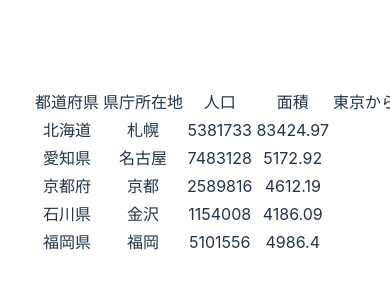
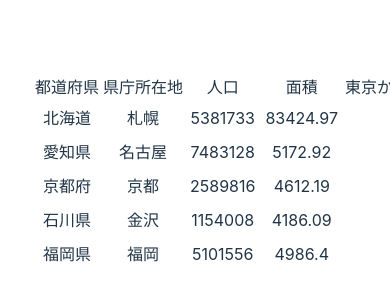
Before and after one commit to takuya320/vite-on-vercel, a React (Vite) app: page /table-test in a window 390 px wide. Shown: the part 250-550 px from the top of the page. Built offline with nearby package versions, Linux system fonts and the light colour scheme.

Commit message:
Update TableTest.tsx

```diff
--- a/src/features/table-test/TableTest.tsx
+++ b/src/features/table-test/TableTest.tsx
@@ -95,13 +95,13 @@ const TableTest: React.FC = () => {
   })
   return (
     <React.Fragment>
-      <TableContainer>
-        <Table variant="striped" colorScheme="teal">
+      <TableContainer overflowX="auto">
+        <Table variant="striped" colorScheme="teal" size="md" boxShadow="md">
           <Thead>
             {table.getHeaderGroups().map((headerGroup) => (
               <Tr key={headerGroup.id}>
                 {headerGroup.headers.map((header) => (
-                  <Th key={header.id}>
+                  <Th key={header.id} textTransform="uppercase" fontWeight="bold">
                     {header.isPlaceholder ? null : flexRender(header.column.columnDef.header, header.getContext())}
                   </Th>
                 ))}
@@ -112,7 +112,9 @@ const TableTest: React.FC = () => {
             {table.getRowModel().rows.map((row) => (
               <Tr key={row.id}>
                 {row.getVisibleCells().map((cell) => (
-                  <Td key={cell.id}>{flexRender(cell.column.columnDef.cell, cell.getContext())}</Td>
+                  <Td key={cell.id} textAlign="center" padding="4">
+                    {flexRender(cell.column.columnDef.cell, cell.getContext())}
+                  </Td>
                 ))}
               </Tr>
             ))}
```
